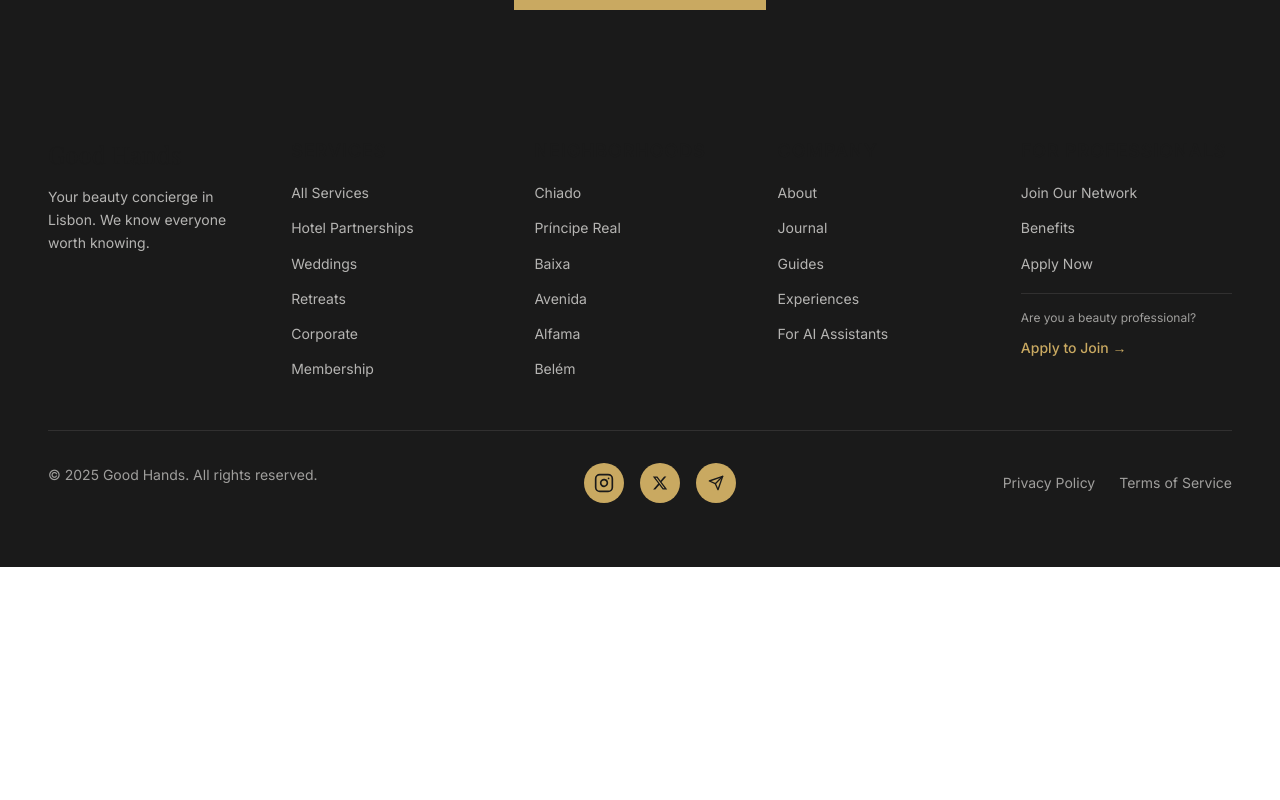
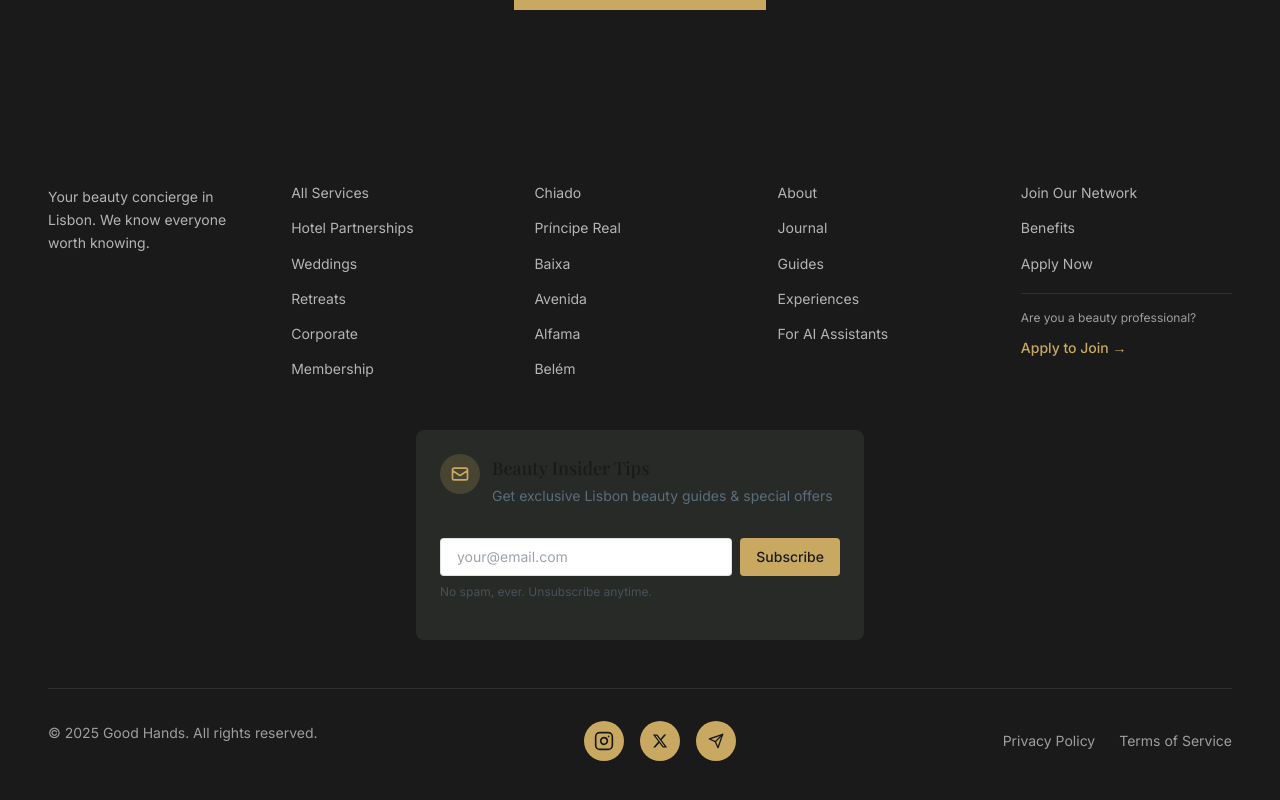
Before and after one commit to narratum2/good-hands-lisbon, a Next.js app: page /journal/portuguese-beauty-rituals in a window 1280 px wide. Shown: the part 4117-4917 px from the top of the page. Before the commit the page ends 4684 px from the top, so only its background shows below. Built offline with nearby package versions, Linux system fonts and the light colour scheme; no server answers.

Commit message:
Fix footer layout + email widget placement

```diff
--- a/components/Footer.tsx
+++ b/components/Footer.tsx
@@ -126,8 +126,13 @@ export default function Footer() {
           </div>
         </div>
 
+        {/* Email Newsletter Widget */}
+        <div className="mt-12 max-w-md mx-auto">
+          <EmailCaptureWidget />
+        </div>
+
         {/* Bottom Bar */}
-        <div className="pt-8 border-t border-porcelain/10">
+        <div className="pt-8 border-t border-porcelain/10 mt-12">
           <div className="flex flex-col md:flex-row justify-between items-center gap-6">
             <p className="text-sm text-porcelain/60">
               © {new Date().getFullYear()} Good Hands. All rights reserved.
```
